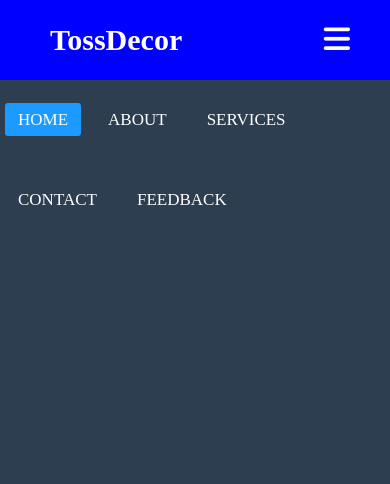
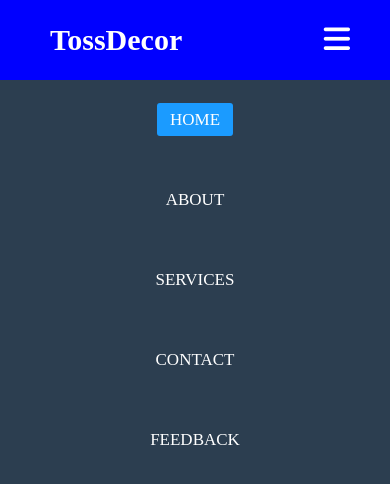
Before and after one commit to PJMantoss/responsive-menu, a plain HTML site: page index.html in a window 390 px wide. Drawn offline with Linux system fonts and the light colour scheme.

Commit message:
update styling

```diff
--- a/style.css
+++ b/style.css
@@ -74,11 +74,17 @@ a.active, a:hover {
         display: block;
     }
 
-
-    ul {
+    nav ul {
         position: fixed;
+        top: 80px;
+        left: 0;
         width: 100%;
         height: 100vh;
         background: #2c3e50;
+        text-align: center;
+    }
+
+    nav ul li {
+        display: block;
     }
 }
```
